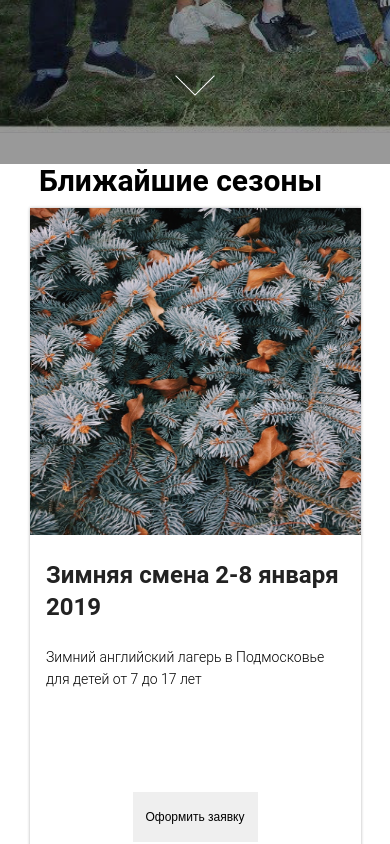
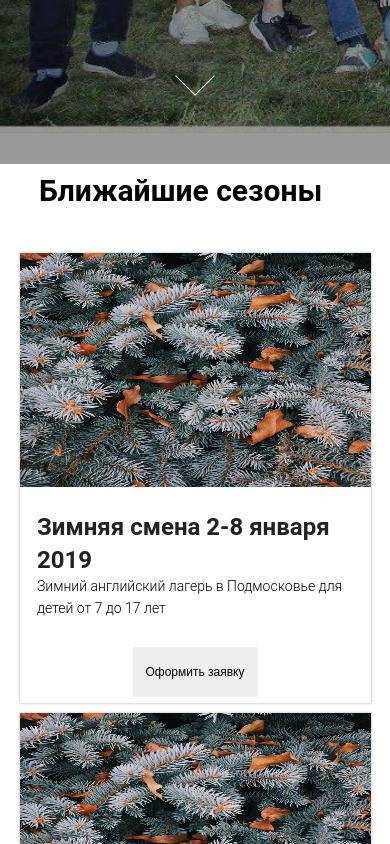
Before and after one commit to ETS-ReactNative4/langschool, a React (Create React App) app: page / in a window 390 px wide. Shown: the part 680-1524 px from the top of the page. Built offline with nearby package versions, Linux system fonts and the light colour scheme.

Commit message:
the most responsive seasonCard ever

```diff
--- a/src/components/SeasonCardHolder/SeasonCardHolder.css
+++ b/src/components/SeasonCardHolder/SeasonCardHolder.css
@@ -1,27 +1,29 @@
 #seasonCardHolder {
-    height: 83vh;
     width: 100%;
     display: flex;
     justify-content: center;
+    margin-bottom: 50px;
 }
 
 .seasonCardCollection {
-    height: inherit;
     width: 80%;
     display: flex;
-    /* align-items: center;
+    align-items: center;
     justify-content: space-evenly;
-    flex-wrap: nowrap; */
+    flex-wrap: nowrap;
 }
 
 @media all and (max-width: 1200px) {
     #seasonCardHolder {
-        height: unset;
+        height: initial;
     }
 
     .seasonCardCollection {
-        width: 90%;
-        justify-content: space-between;
-        flex-flow: column;
+        width: 90vw;
+        justify-content: space-around;
+        flex-flow: row;
+
+        flex-wrap: wrap;
+        margin-top: 30px;
     }
 }
--- a/src/components/SeasonsCard/SeasonsCard.css
+++ b/src/components/SeasonsCard/SeasonsCard.css
@@ -2,8 +2,7 @@
     display: flex;
     align-items: center;
     flex-flow: column;
-    width: 23.6%;
-    height: 80%;
+    width: 360px;
     box-shadow: 0px 0px 3px 0px rgba(0, 0, 0, 0.3);
     transition: 350ms ease-in-out;
     margin: auto;
@@ -22,7 +21,7 @@
 
 .seasonCard img {
     width: 100%;
-    height: 50%;
+    height: 252px;
     background-size: cover;
     background-position: center;
     background-repeat: no-repeat;
@@ -44,7 +43,7 @@
     line-height: 1.35;
     font-family: 'Roboto',Arial,sans-serif;
     font-weight: 600;
-    margin-bottom: 10px;
+    margin-bottom: 0px;
 }
 
 .cardText :last-child {
@@ -53,6 +52,7 @@
     color: #000;
     font-size: 14px;
     line-height: 1.55;
+    margin-top: 5px;
 }
 
 .heiwid {
@@ -87,7 +87,16 @@
 
 @media all and (max-width: 1200px) {
     .seasonCard {
-        width: initial;
-        margin: 10px;
+        height: 450px;
+        margin-bottom: 10px;
+    }
+
+    .seasonCard img {
+        max-height: 234.5px;
+        height: 70vw;
+    }
+
+    .cardText :last-child {
+        margin-top: 0;
     }
 }
--- a/src/components/SeasonsDiv/SeasonsDiv.css
+++ b/src/components/SeasonsDiv/SeasonsDiv.css
@@ -2,6 +2,8 @@
     width: 100%;
     height: 8%;
     display: flex;
+    margin-bottom: 15px;
+    margin-top: 10px;
 }
 
 #seasonsDiv p {
@@ -15,6 +17,11 @@
 }
 
 @media all and (max-width: 1200px) {
+    #seasonsDiv {
+        height: initial;
+        width: initial;
+    }
+
     #seasonsDiv p {
         font-size: 30px;
     }
```
Also changed, not shown: src/components/Header/img/whitelogo.png (added).
